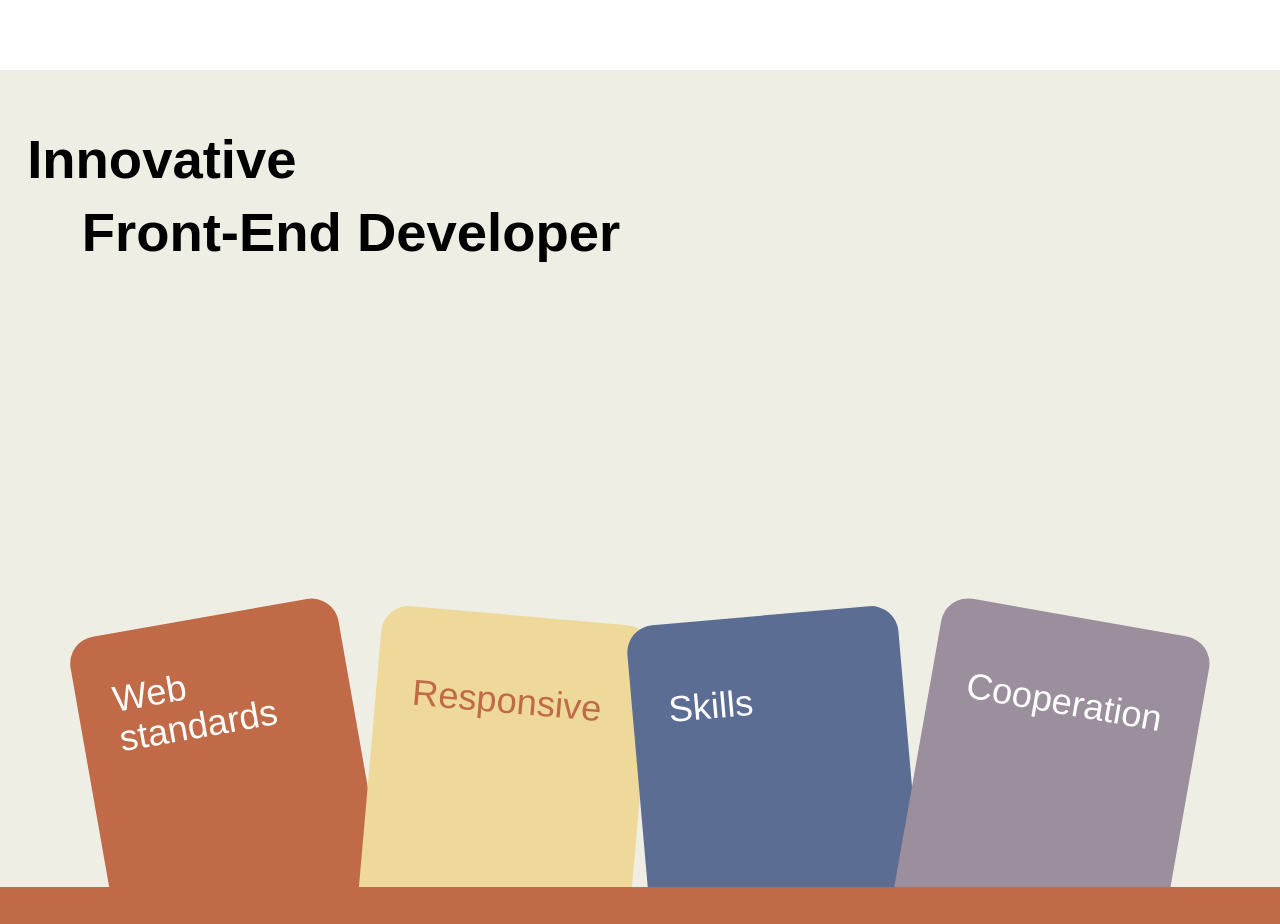
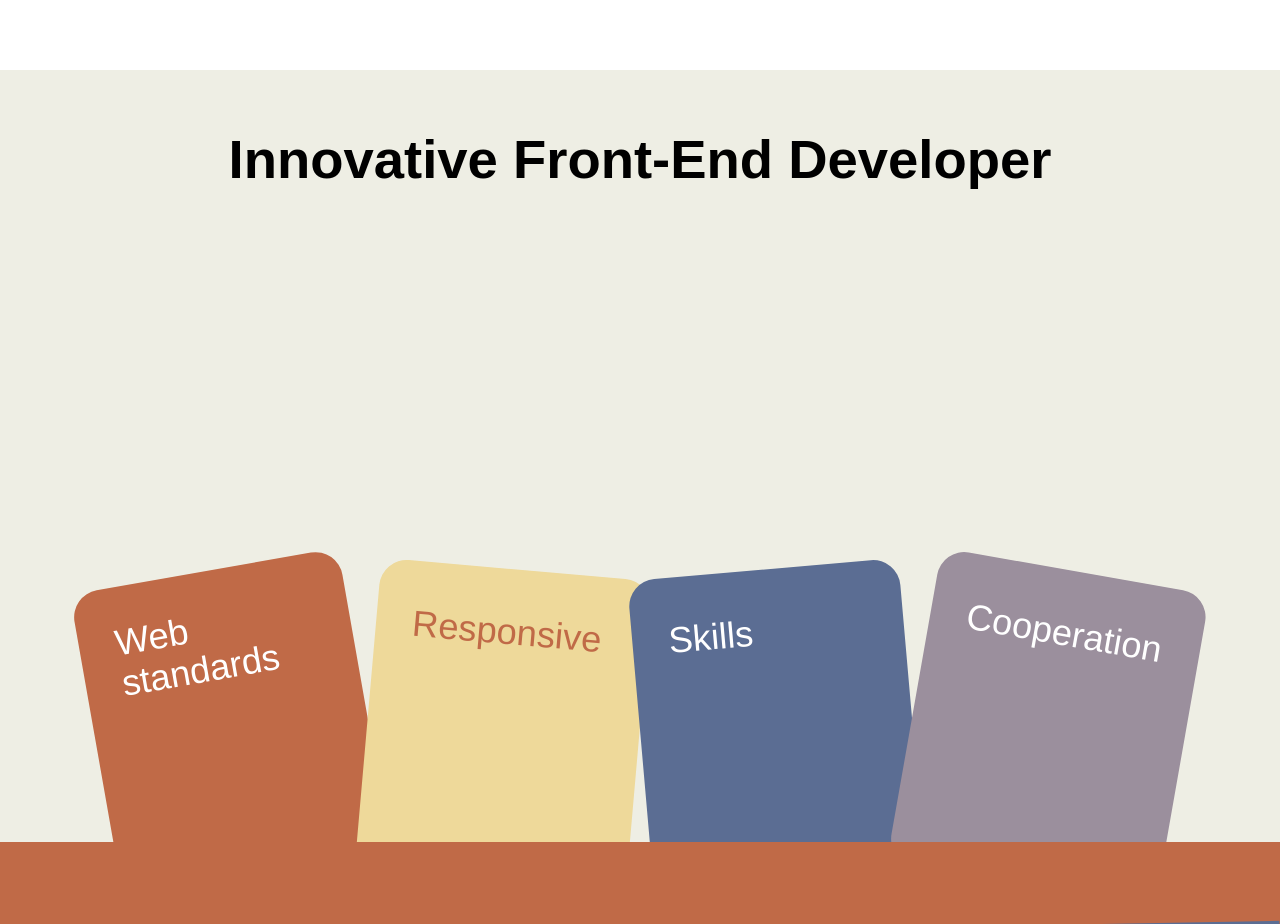
Before and after one commit to GoKyoungEun/2024-gke-portfolio, a website: page src/index.html in a window 1280 px wide. Shown: the part 4600-5524 px from the top of the page. Drawn offline with nearby package versions, Linux system fonts and the light colour scheme; files that its build step writes are made by us from their sources; a web font is replaced by a local one.

Commit message:
고경은 포트폴리오 수정

```diff
--- a/src/assets/scss/contents.scss
+++ b/src/assets/scss/contents.scss
@@ -394,7 +394,7 @@
     @include res-vw(M, height, 1000px);
     @include screen("desktop") {
       @include res-vw(D, padding, 60px, 0, 60px, 0);
-      @include res-vw(D, height, 900px);
+      @include res-vw(D, height, 850px);
     }
     .portfolio-skill-title {
       @include screen("desktop") {
@@ -407,7 +407,6 @@
         @include font-size(M, 60px);
         @include line-height(60, 70);
         @include screen("desktop") {
-          text-align: left;
           @include font-size(D, 60px);
           @include line-height(60, 80);
         }
@@ -480,7 +479,7 @@
       flex-direction: row;
       @include res-vw(M, bottom, -50px);
       @include screen("desktop") {
-        @include res-vw(D, bottom, -100px);
+        @include res-vw(D, bottom, -50px);
       }
       button {
         border: none;
@@ -501,7 +500,7 @@
           @include res-vw(D, padding, 40px, 40px, 250px, 40px);
           @include res-vw(D, border-radius, 30px);
           @include res-vw(D, width, 300px);
-          @include res-vw(D, height, 400px);
+          @include res-vw(D, height, 350px);
         }
         &.web-standards {
           transform: rotate(-10deg);
--- a/src/index.html
+++ b/src/index.html
@@ -280,8 +280,7 @@
 
     <section class="page sec-portfolio-skill">
       <div class="portfolio-skill-title">
-        <h2>Innovative</h2>
-        <h2 class="padding-left">Front-End Developer</h2>
+        <h2>Innovative Front-End Developer</h2>
       </div>
       <div class="portfolio-skill-content">
         <div id="content1" class="tabcontent">
@@ -319,8 +318,8 @@
       <div class="portfolio-contact-wrap" data-aos="fade-up" data-aos-duration="1000">
         <div class="portfolio-contact-content-img">
           <picture>
-              <source srcset="./assets/images/portfolio-contact-content-img.jpg" media="(min-width: 769px)" loading="lazy">
-              <img src="./assets/images/portfolio-contact-content-img.jpg" alt="고경은 사진" loading="lazy">
+              <source srcset="./assets/images/portfolio-contact-content-img.jpg" media="(min-width: 769px)">
+              <img src="./assets/images/portfolio-contact-content-img.jpg" alt="고경은 사진">
           </picture>
         </div>
         <div class="portfolio-contact-content-text">
```
